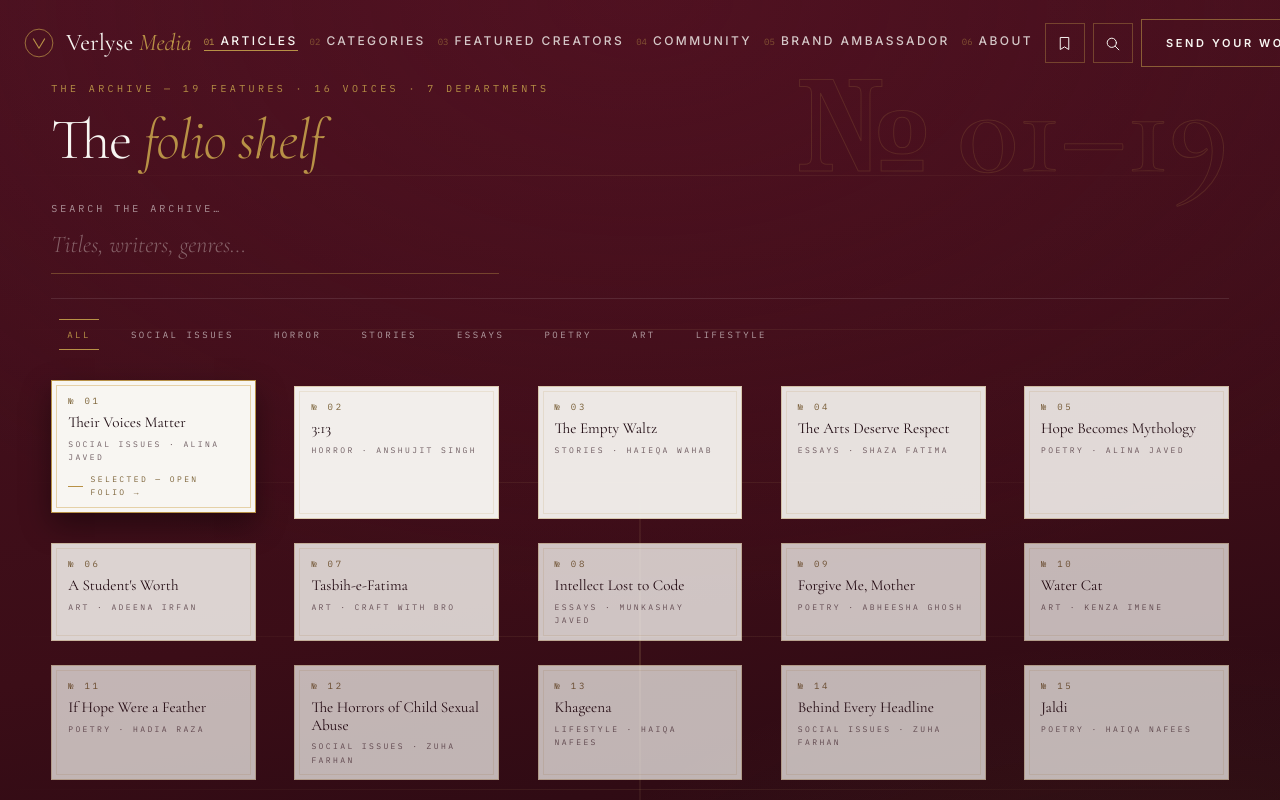
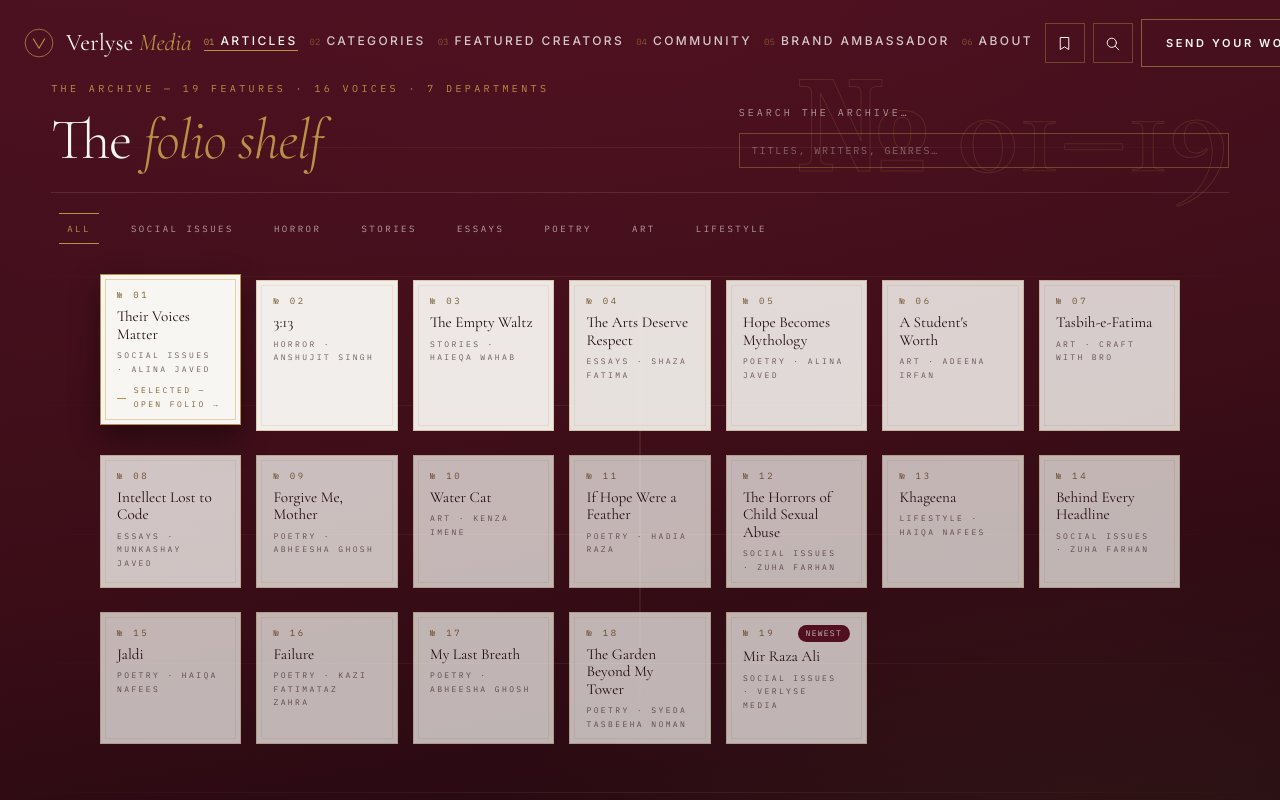
Before and after one commit to Ah31n/Verlyse, a React (Vite) app: page /articles in a window 1280 px wide. Shown: the top 800 px of the page. Built offline with nearby package versions, Linux system fonts and the light colour scheme.

Commit message:
Align archive shelf with Penpot P27 desktop state

```diff
--- a/src/pages/Articles.tsx
+++ b/src/pages/Articles.tsx
@@ -116,7 +116,7 @@ function Archive() {
         {/* ——— MID · header block — ghost folio range, title, search ———
             The ghost № 01–19 floats at the shelf's top-right, out of flow, so
             the first folio row starts high — as the board's shelf does. ——— */}
-        <div className="relative flex flex-wrap items-start justify-between gap-6">
+        <div className="relative flex flex-wrap items-end justify-between gap-6">
           <div aria-hidden="true" className="pointer-events-none absolute right-0 top-0 z-0 hidden select-none md:block">
             <span className="whitespace-nowrap font-serif text-[clamp(4rem,10vw,8rem)] font-semibold leading-[0.8] text-transparent [-webkit-text-stroke:1px_rgba(184,145,70,0.18)]">
               № 01–19
@@ -130,10 +130,9 @@ function Archive() {
               The <em className="italic text-gold">folio shelf</em>
             </h1>
           </div>
-        </div>
-
-        {/* search — SEARCH THE ARCHIVE… */}
-        <div className="relative z-10 mt-5 max-w-md md:mt-6" onKeyDown={onKeyDown}>
+          {/* P27 places the search rail in the upper-right of the desktop shelf;
+              mobile keeps it in normal flow below the title. */}
+          <div className="relative z-10 mt-5 w-full max-w-md md:mt-0 md:w-[490px] md:max-w-none">
             <label htmlFor="art-search" className="font-mono text-[10px] uppercase tracking-[0.3em] text-white/55">
               Search the archive…
             </label>
@@ -142,9 +141,11 @@ function Archive() {
               type="search"
               value={query}
               onChange={(e) => setQuery(e.target.value)}
+              onKeyDown={onKeyDown}
               placeholder="Titles, writers, genres…"
-            className="mt-2 w-full border-0 border-b border-gold/40 bg-transparent pb-3 font-serif text-2xl font-light text-ivory outline-none placeholder:italic placeholder:text-ivory/35 focus:border-gold"
+              className="mt-2 w-full border border-gold/40 bg-transparent px-3 py-2 font-mono text-[10px] uppercase tracking-[0.18em] text-ivory outline-none placeholder:text-ivory/35 focus:border-gold"
             />
+          </div>
         </div>
 
         {/* ——— MID · the category rail — seven real departments ——— */}
@@ -175,8 +176,8 @@ function Archive() {
         </div>
 
         {/* ——— FRONT · the nineteen folios — solid ivory plates on the shelf,
-            registry order. The desk grid keeps the board's central hinge: three
-            folios, the brass spine, two folios. ——— */}
+            registry order. Desktop follows P27's 7 + 7 + 5 shelf rhythm;
+            mobile collapses to one quiet column. ——— */}
         <div
           role="group"
           aria-label="The archive — nineteen folios"
@@ -189,7 +190,7 @@ function Archive() {
             className="pointer-events-none absolute bottom-0 left-1/2 top-0 z-0 hidden w-px -translate-x-1/2 bg-gradient-to-b from-transparent via-[#D9B978]/30 to-transparent xl:block"
           />
           <div
-            className="relative z-10 mt-[clamp(1.5rem,3.5vh,2.5rem)] grid grid-cols-1 items-stretch gap-x-[clamp(1.25rem,3vw,2.5rem)] gap-y-[clamp(1.4rem,3vh,2.2rem)] pb-16 sm:grid-cols-2 md:mt-[clamp(2rem,4.5vh,2.75rem)] md:pb-0 md:grid-cols-3 xl:grid-cols-5"
+            className="relative z-10 mx-auto mt-[clamp(1.5rem,3.5vh,2.5rem)] grid max-w-[1080px] grid-cols-1 items-stretch gap-x-[clamp(0.75rem,1.2vw,1.25rem)] gap-y-[clamp(1.4rem,3vh,2.2rem)] pb-16 sm:grid-cols-2 md:mt-[clamp(2rem,4.5vh,2.75rem)] md:pb-0 md:grid-cols-3 xl:grid-cols-7"
             onKeyDown={onKeyDown}
             role="list"
           >
```
Lines whose indentation alone changed are shown as unchanged.
